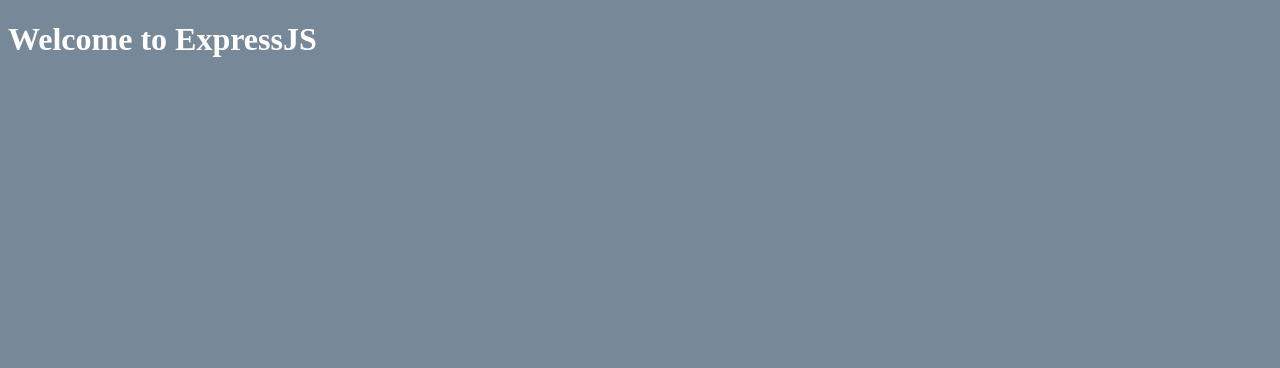
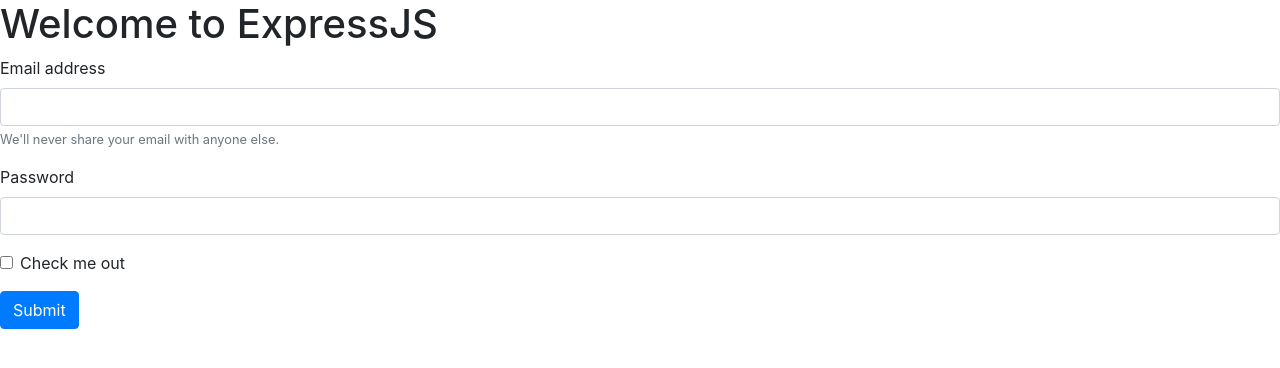
Before and after one commit to wildintu/ExpressJS, a website: page public/index.html in a window 1280 px wide. Drawn offline with nearby package versions, Linux system fonts and the light colour scheme.

Commit message:
finished with advanced

```diff
--- /dev/null
+++ b/data.json
@@ -0,0 +1 @@
+{"email":"hello@wildintu.com","password":"whatever"}
--- a/public/index.html
+++ b/public/index.html
@@ -5,10 +5,29 @@
     <meta name="viewport" content="width=device-width, initial-scale=1.0">
     <title>ExpressJS</title>
     <link rel="stylesheet" href="/css/styles.css">
+    <link rel="stylesheet" href="https://stackpath.bootstrapcdn.com/bootstrap/4.4.1/css/bootstrap.min.css" integrity="sha384-Vkoo8x4CGsO3+Hhxv8T/Q5PaXtkKtu6ug5TOeNV6gBiFeWPGFN9MuhOf23Q9Ifjh" crossorigin="anonymous">
 </head>
 <body>
     <h1>Welcome to ExpressJS</h1>
-
+    <form action="forms-submissions" method="POST">
+        <div class="form-group">
+          <label for="exampleInputEmail1">Email address</label>
+          <input type="email" class="form-control" name="email" id="exampleInputEmail1" aria-describedby="emailHelp">
+          <small id="emailHelp" class="form-text text-muted">We'll never share your email with anyone else.</small>
+        </div>
+        <div class="form-group">
+          <label for="exampleInputPassword1">Password</label>
+          <input type="password" class="form-control" name="password" id="exampleInputPassword1">
+        </div>
+        <div class="form-group form-check">
+          <input type="checkbox" class="form-check-input" id="exampleCheck1">
+          <label class="form-check-label" for="exampleCheck1">Check me out</label>
+        </div>
+        <button type="submit" class="btn btn-primary">Submit</button>
+      </form>
     <script src="/js/app.js"></script>
+    <script src="https://code.jquery.com/jquery-3.4.1.slim.min.js" integrity="sha384-J6qa4849blE2+poT4WnyKhv5vZF5SrPo0iEjwBvKU7imGFAV0wwj1yYfoRSJoZ+n" crossorigin="anonymous"></script>
+<script src="https://cdn.jsdelivr.net/npm/popper.js@1.16.0/dist/umd/popper.min.js" integrity="sha384-Q6E9RHvbIyZFJoft+2mJbHaEWldlvI9IOYy5n3zV9zzTtmI3UksdQRVvoxMfooAo" crossorigin="anonymous"></script>
+<script src="https://stackpath.bootstrapcdn.com/bootstrap/4.4.1/js/bootstrap.min.js" integrity="sha384-wfSDF2E50Y2D1uUdj0O3uMBJnjuUD4Ih7YwaYd1iqfktj0Uod8GCExl3Og8ifwB6" crossorigin="anonymous"></script>
 </body>
 </html>
```
Also changed, not shown: server/server.js (+20 -0 lines).
